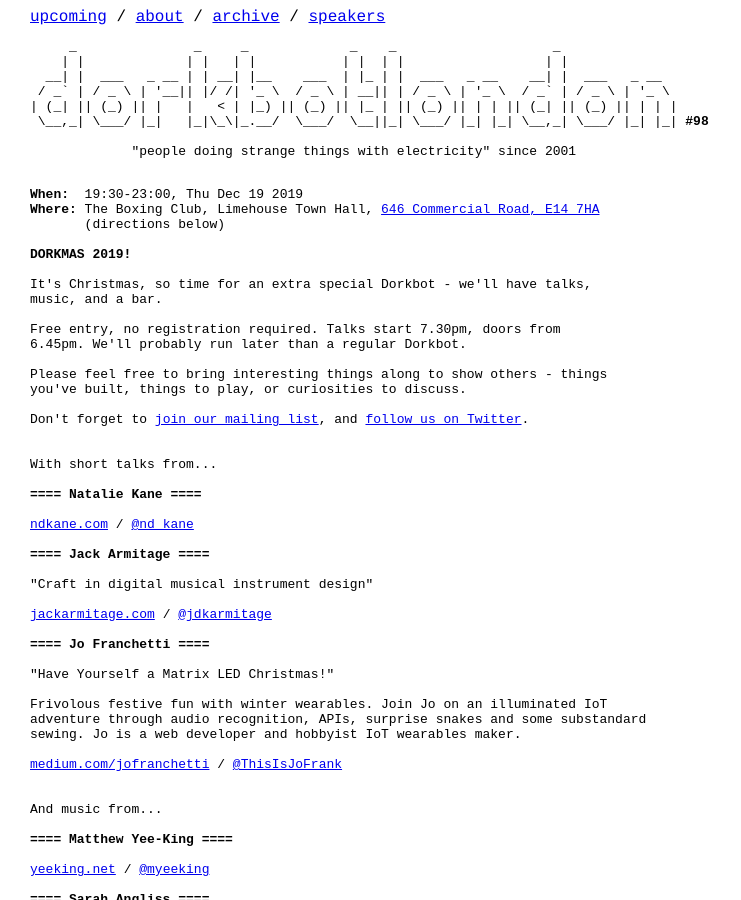
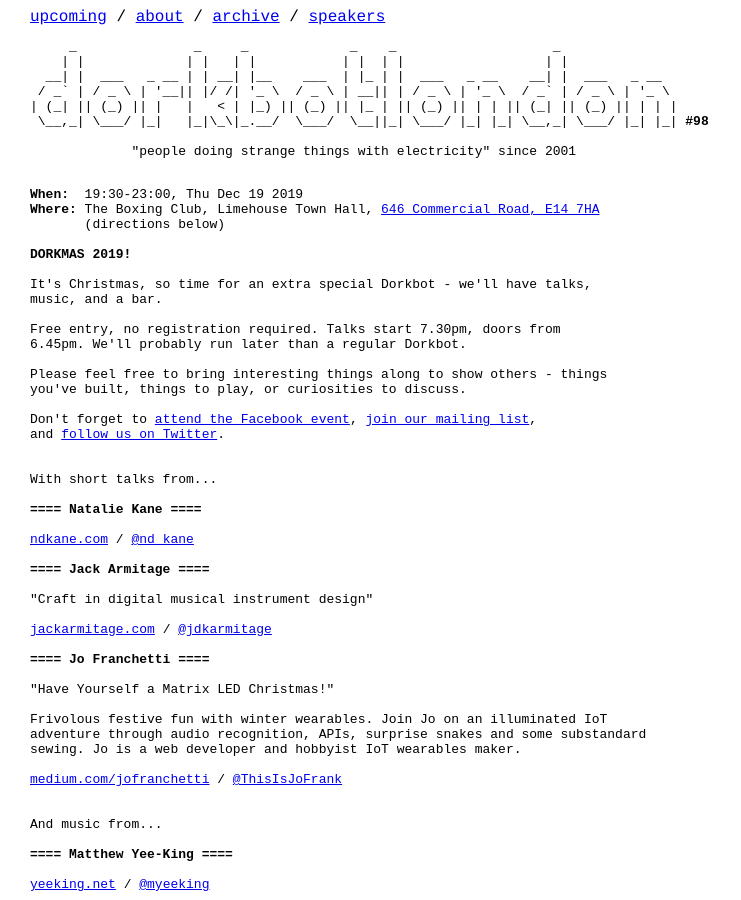
Before and after one commit to dorkbotlondon/dorkbotlondon.github.io, a Jekyll site: the page built from _posts/2019-12-19-98.html, in a window 1280 px wide and 900 px high. Shown: the whole window, without its empty margins (0-741 px from the left). Built offline with Jekyll 4.4.1, drawn with Linux system fonts in a browser that asks for light colours; Markdown is read by kramdown in place of the engine named in the settings; a script that is not in the unit is left out.

Commit message:
Add the FB event link for #98

```diff
--- a/_posts/2019-12-19-98.html
+++ b/_posts/2019-12-19-98.html
@@ -23,7 +23,8 @@
 Please feel free to bring interesting things along to show others - things
 you've built, things to play, or curiosities to discuss.
 
-Don't forget to <a href="http://dorkbotlondon.us11.list-manage.com/subscribe?u=c64ae7bbb8eb1249be8ca8fa6&id=e2a9f9039c">join our mailing list</a>, and <a href='https://twitter.com/DorkbotLondon'>follow us on Twitter</a>.
+Don't forget to <a href="https://www.facebook.com/events/2392535060997651/">attend the Facebook event</a>, <a href="http://dorkbotlondon.us11.list-manage.com/subscribe?u=c64ae7bbb8eb1249be8ca8fa6&id=e2a9f9039c">join our mailing list</a>,
+and <a href='https://twitter.com/DorkbotLondon'>follow us on Twitter</a>.
 
 
 With short talks from...
```
